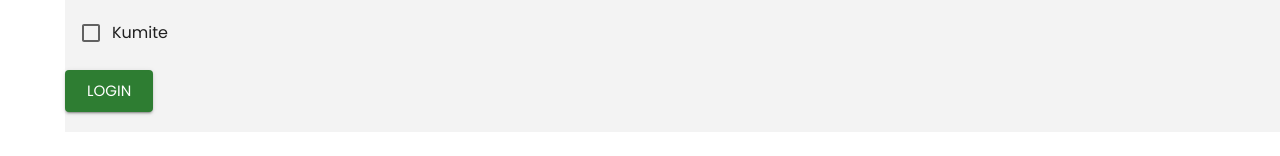
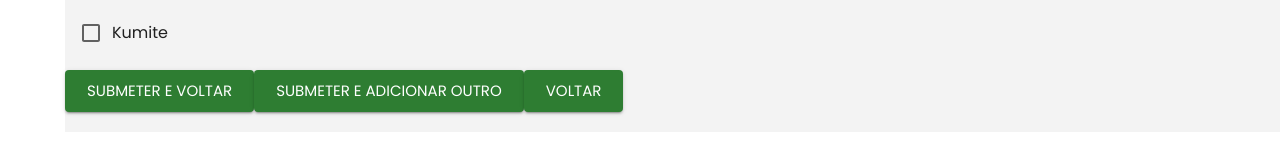
Before and after one commit to ozefreitas/karate-registration-spa, a React (Vite) app: page /athletes/new_athlete in a window 1280 px wide. Shown: the part 918-1074 px from the top of the page. Built offline with nearby package versions, Linux system fonts and the light colour scheme; no server answers.

Commit message:
[FIX] small fixes

```diff
--- a/src/components/Table/AthletesTable.tsx
+++ b/src/components/Table/AthletesTable.tsx
@@ -32,7 +32,7 @@ export default function AthletesTable(
 
   const StyledTableCell = styled(TableCell)(({ theme }) => ({
     [`&.${tableCellClasses.head}`]: {
-      backgroundColor: "red",
+      backgroundColor: "#e81c24",
       fontSize: 18,
       color: theme.palette.common.white,
     },
--- a/src/pages/AthletesPage/NewAthletePage.tsx
+++ b/src/pages/AthletesPage/NewAthletePage.tsx
@@ -196,6 +196,7 @@ export default function NewAthletePage() {
                 color="warning"
                 variant={"outlined"}
                 label="Escalão"
+                fullWidth
                 select
                 multiline
                 required
@@ -226,6 +227,7 @@ export default function NewAthletePage() {
                 variant={"outlined"}
                 label="Graduação"
                 select
+                fullWidth
                 multiline
                 required
                 maxRows={8}
@@ -300,7 +302,7 @@ export default function NewAthletePage() {
             )}
           />
         </Grid>
-        <Grid size={12}>
+        <Grid container size={12}>
           <Button
             variant="contained"
             size={"large"}
@@ -311,7 +313,31 @@ export default function NewAthletePage() {
               handleSubmit(onSubmit)();
             }}
           >
-            LogIn
+            Submeter e voltar
+          </Button>
+          <Button
+            variant="contained"
+            size={"large"}
+            color={"success"}
+            type={"submit"}
+            sx={{ marginBottom: "20px" }}
+            onClick={() => {
+              handleSubmit(onSubmit)();
+            }}
+          >
+            Submeter e Adicionar outro
+          </Button>
+          <Button
+            variant="contained"
+            size={"large"}
+            color={"success"}
+            type={"submit"}
+            sx={{ marginBottom: "20px" }}
+            onClick={() => {
+              navigate("/athletes/")
+            }}
+          >
+            Voltar
           </Button>
         </Grid>
       </Grid>
--- a/src/pages/auth/LoginPage.tsx
+++ b/src/pages/auth/LoginPage.tsx
@@ -12,7 +12,6 @@ export default function LoginPage() {
 
   const action = (snackbarId: SnackbarKey | undefined) => (
     <Close
-      color="warning"
       sx={{ cursor: "pointer" }}
       onClick={() => {
         closeSnackbar(snackbarId);
```
